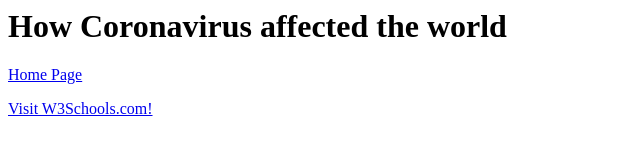
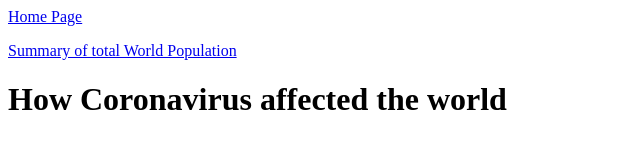
Before and after one commit to falobba2/DataVisPageMain, a plain HTML site: page index.html in a window 1280 px wide. Shown: the whole page, without its empty margins (0-640 px from the left). Drawn offline with Linux system fonts and the light colour scheme.

Commit message:
Update index.html

```diff
--- a/index.html
+++ b/index.html
@@ -1,6 +1,7 @@
 <html><body>
-<h1>How Coronavirus affected the world</h1>
 
 <p><a href="https://falobba2.github.io/DataVisPageMain/">Home Page</a></p>
-<p><a href="https://falobba2.github.io/DataVisPage1/">Visit W3Schools.com!</a></p>
+<p><a href="https://falobba2.github.io/DataVisPage1/">Summary of total World Population</a></p>
+
+<h1>How Coronavirus affected the world</h1>
 </body></html>
```
